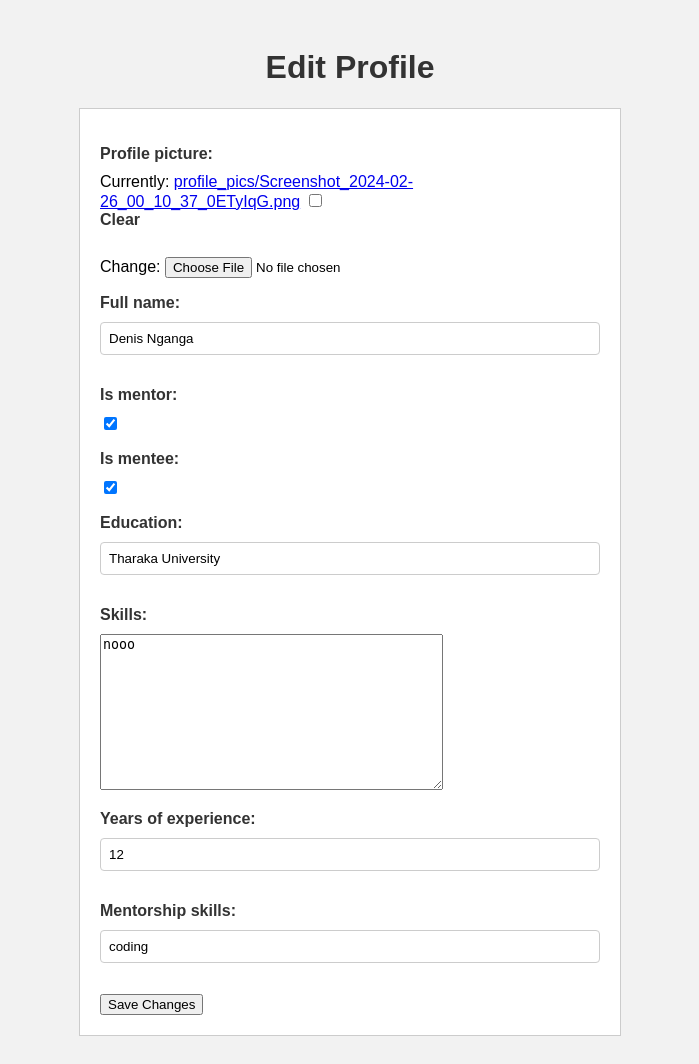
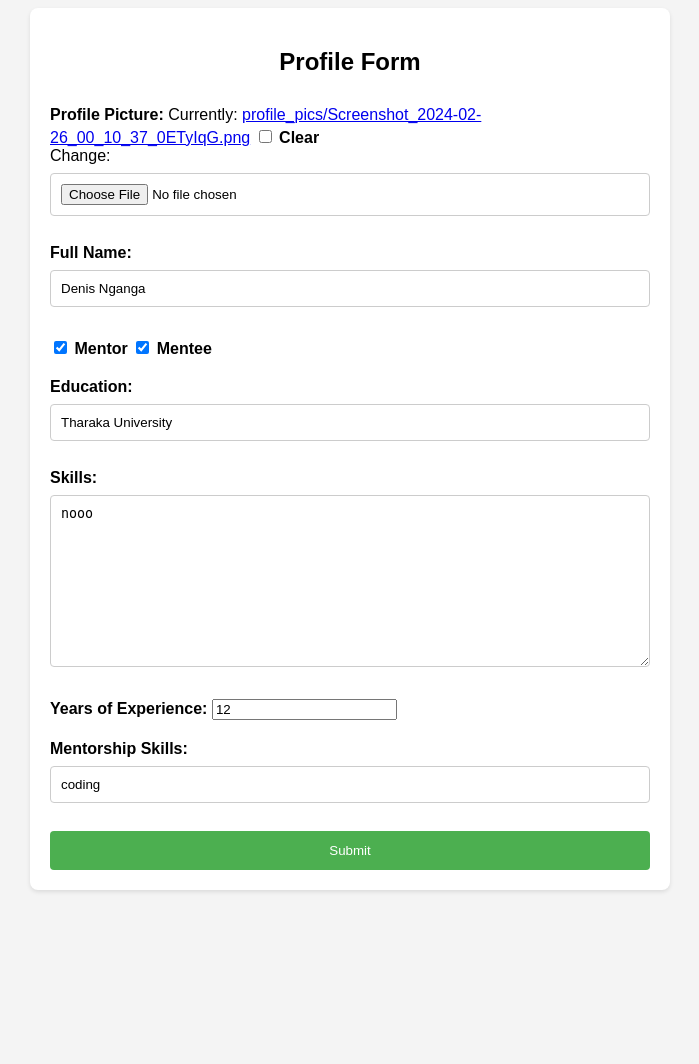
Before and after one commit to Denisganga/Mentor_Mate, a Django app: page /edit_profile/ in a window 1280 px wide. Shown: the whole page, without its empty margins (290-989 px from the left). After the commit the page ends 892 px from the top, so only its background shows below. Run offline with Django 3.2, Linux system fonts and the light colour scheme; a user stored in the database is signed in; data comes from the database, SQL or seed files in the repository; both versions use the stored data as it was after the commit.

Commit message:
modification

```diff
--- a/authentication/views.py
+++ b/authentication/views.py
@@ -60,6 +60,7 @@
     if request.method=='POST':
         form=ProfileForm(request.POST,request.FILES,instance=profile)
         if form.is_valid():
+            profile.user=request.user
             form.save()
             return redirect('authentication:profile')
         else:
--- a/static/css/editprofile.css
+++ b/static/css/editprofile.css
@@ -1,52 +1,47 @@
        body {
             font-family: Arial, sans-serif;
-    background-color: #f2f2f2;
+            background-color: #f4f4f4;
+        }
+        .container {
+            max-width: 600px;
+            margin: 0 auto;
             padding: 20px;
+            background-color: #fff;
+            border-radius: 8px;
+            box-shadow: 0 2px 4px rgba(0, 0, 0, 0.1);
         }
-
-h1 {
+        h2 {
             text-align: center;
-    color: #333;
+            margin-bottom: 30px;
         }
-
-form {
-    background-color: #fff;
-    border: 1px solid #ccc;
-    padding: 20px;
-    margin-top: 20px;
-    max-width: 500px;
-    margin-left: auto;
-    margin-right: auto;
+        label {
+            font-weight: bold;
         }
-
-label {
-    display: block;
-    margin-bottom: 10px;
-    font-weight: bold;
-    color: #333;
-}
-
         input[type="text"],
-input[type="date"],
-input[type="number"] {
+        input[type="file"],
+        textarea {
             width: 100%;
-    padding: 8px;
+            padding: 10px;
+            margin: 8px 0;
+            box-sizing: border-box;
             border: 1px solid #ccc;
             border-radius: 4px;
-    box-sizing: border-box;
-    margin-bottom: 15px;
         }
-
-input[type="submit"] {
+        input[type="checkbox"] {
+            margin-top: 6px;
+        }
+        .form-group {
+            margin-bottom: 20px;
+        }
+        .btn {
             background-color: #4CAF50;
             color: white;
-    padding: 10px 20px;
+            padding: 12px 20px;
             border: none;
             border-radius: 4px;
             cursor: pointer;
-    font-size: 16px;
-    margin-top: 10px;
+            width: 100%;
         }
-
-input[type="submit"]:hover {
-    background-color: #45a049;}
+        .btn:hover {
+            background-color: #45a049;
+        }
--- a/templates/editprofile.html
+++ b/templates/editprofile.html
@@ -1,22 +1,98 @@
-{% load static%}
+<!-- profile_form.html -->
 <!DOCTYPE html>
-<html>
+<html lang="en">
 <head>
-        <meta charset="utf-8">
-        <meta http-equiv="X-UA-Compatible" content="IE=edge">
-        <title></title>
-        <meta name="description" content="">
-        <meta name="viewport" content="width=device-width, initial-scale=1">
-        <link rel="stylesheet" type="text/css" href="{% static 'css/editprofile.css' %}">
+    <meta charset="UTF-8">
+    <meta name="viewport" content="width=device-width, initial-scale=1.0">
+    <title>Profile Form</title>
+    <style>
+        body {
+            font-family: Arial, sans-serif;
+            background-color: #f4f4f4;
+        }
+        .container {
+            max-width: 600px;
+            margin: 0 auto;
+            padding: 20px;
+            background-color: #fff;
+            border-radius: 8px;
+            box-shadow: 0 2px 4px rgba(0, 0, 0, 0.1);
+        }
+        h2 {
+            text-align: center;
+            margin-bottom: 30px;
+        }
+        label {
+            font-weight: bold;
+        }
+        input[type="text"],
+        input[type="file"],
+        textarea {
+            width: 100%;
+            padding: 10px;
+            margin: 8px 0;
+            box-sizing: border-box;
+            border: 1px solid #ccc;
+            border-radius: 4px;
+        }
+        input[type="checkbox"] {
+            margin-top: 6px;
+        }
+        .form-group {
+            margin-bottom: 20px;
+        }
+        .btn {
+            background-color: #4CAF50;
+            color: white;
+            padding: 12px 20px;
+            border: none;
+            border-radius: 4px;
+            cursor: pointer;
+            width: 100%;
+        }
+        .btn:hover {
+            background-color: #45a049;
+        }
+    </style>
 </head>
 <body>
-        <h1>Edit Profile</h1>
+    <div class="container">
+        <h2>Profile Form</h2>
         <form method="post" enctype="multipart/form-data">
             {% csrf_token %}
-        {{ form.as_p }}
-        <button type="submit">Save Changes</button>
+            {{ form.media }}
+            <div class="form-group">
+                <label for="{{ form.profile_picture.id_for_label }}">Profile Picture:</label>
+                {{ form.profile_picture }}
+            </div>
+            <div class="form-group">
+                <label for="{{ form.full_name.id_for_label }}">Full Name:</label>
+                {{ form.full_name }}
+            </div>
+            <div class="form-group">
+                {{ form.is_mentor }}
+                <label for="{{ form.is_mentor.id_for_label }}">Mentor</label>
+                {{ form.is_mentee }}
+                <label for="{{ form.is_mentee.id_for_label }}">Mentee</label>
+            </div>
+            <div class="form-group">
+                <label for="{{ form.education.id_for_label }}">Education:</label>
+                {{ form.education }}
+            </div>
+            <div class="form-group">
+                <label for="{{ form.skills.id_for_label }}">Skills:</label>
+                {{ form.skills }}
+            </div>
+            <div class="form-group">
+                <label for="{{ form.years_of_experience.id_for_label }}">Years of Experience:</label>
+                {{ form.years_of_experience }}
+            </div>
+            <div class="form-group">
+                <label for="{{ form.mentorship_skills.id_for_label }}">Mentorship Skills:</label>
+                {{ form.mentorship_skills }}
+            </div>
+            <button type="submit" class="btn">Submit</button>
         </form>
-
-        <script src="" async defer></script>
+    </div>
 </body>
 </html>
```
Also changed, not shown: authentication/forms.py (line endings or trailing spaces), db.sqlite3, profile_pics/Screenshot_2024-02-26_00_10_37.png (added), profile_pics/Screenshot_2024-02-26_00_10_37_0ETyIqG.png (added), profile_pics/Screenshot_2024-02-26_00_10_37_ZMGG3cd.png (added), profile_pics/Screenshot_2024-02-26_00_10_37_m9B7fmu.png (added), profile_pics/Screenshot_2024-02-26_00_10_37_sAKS3bI.png (added). Lines whose indentation alone changed are shown as unchanged.
